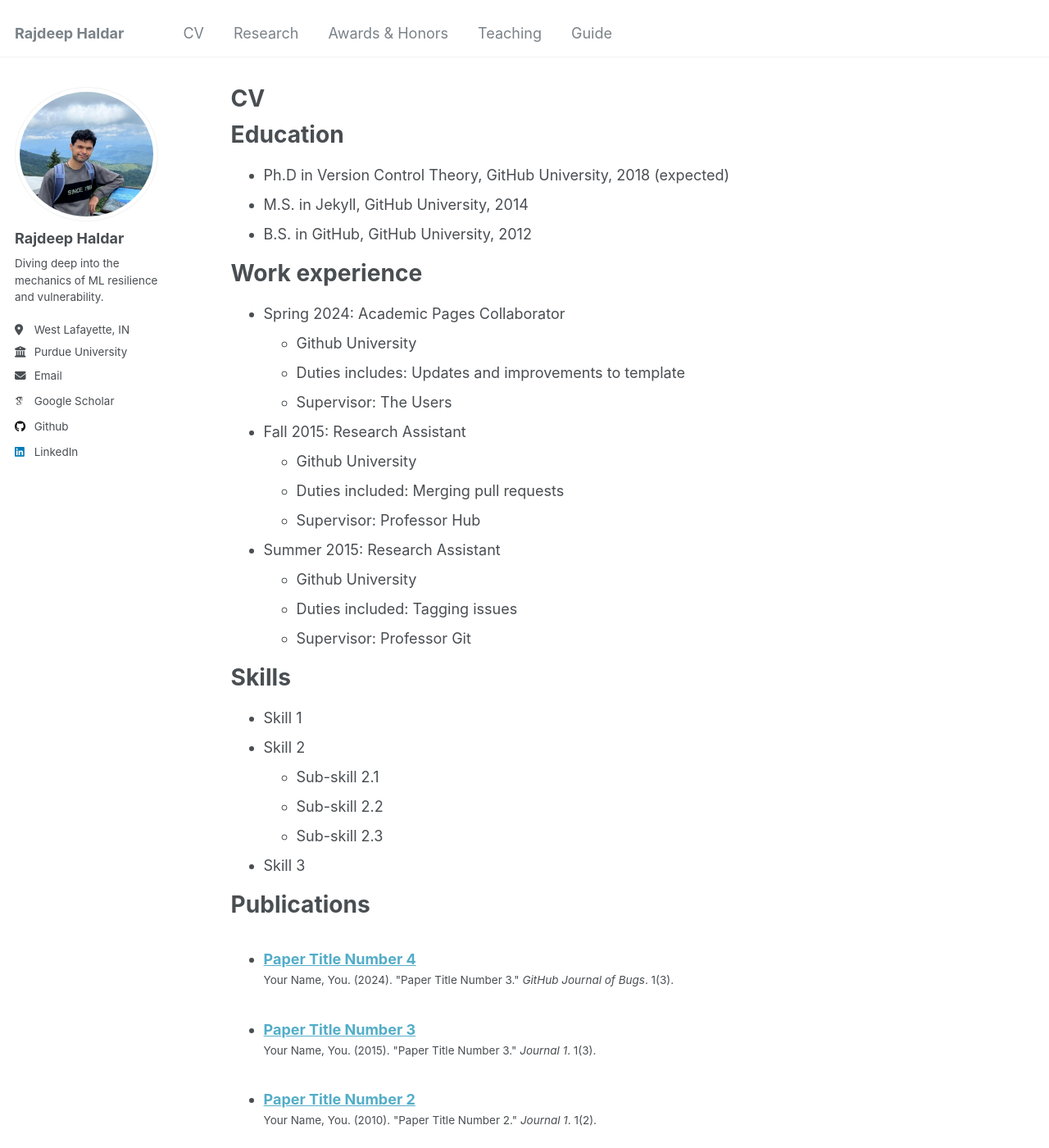
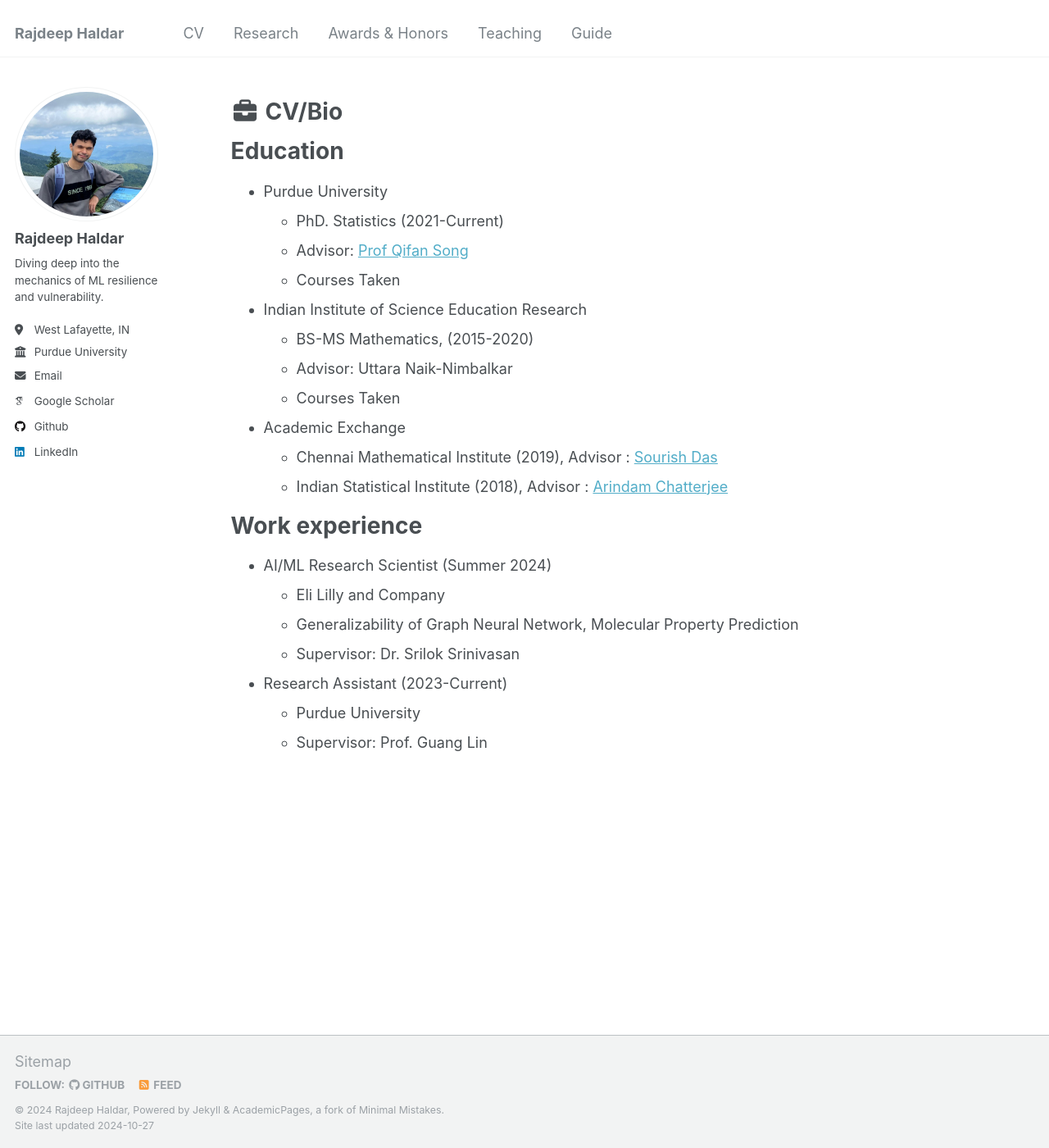
Before and after one commit to rhaldarpurdue/rhaldarpurdue.github.io, a Jekyll site: the page built from _pages/cv.md, in a window 1280 px wide and 1400 px high. Shown: the whole window at 82% size. Built offline with Jekyll 4.4.1, drawn with Linux system fonts in a browser that asks for light colours; some web fonts are replaced; some of the changed text lies outside the part shown.

Commit message:
Update cv.md

```diff
--- a/_pages/cv.md
+++ b/_pages/cv.md
@@ -8,57 +8,29 @@ redirect_from:
 ---
 
 {% include base_path %}
+# <i class="fa fa-fw fa-briefcase "></i> CV/Bio
 
 Education
 ======
-* Ph.D in Version Control Theory, GitHub University, 2018 (expected)
-* M.S. in Jekyll, GitHub University, 2014
-* B.S. in GitHub, GitHub University, 2012
+* Purdue University
+  * PhD. Statistics (2021-Current)
+  * Advisor: [Prof Qifan Song](https://www.stat.purdue.edu/people/faculty/qfsong.html)
+  * Courses Taken
+* Indian Institute of Science Education Research
+  * BS-MS Mathematics, (2015-2020)
+  * Advisor:  Uttara Naik-Nimbalkar
+  * Courses Taken
+* Academic Exchange
+  * Chennai Mathematical Institute (2019), Advisor : [Sourish Das](https://www.cmi.ac.in/~sourish/index.html)
+  * Indian Statistical Institute (2018), Advisor : [Arindam Chatterjee](https://isi.irins.org/profile/122632)
 
 Work experience
 ======
-* Spring 2024: Academic Pages Collaborator
-  * Github University
-  * Duties includes: Updates and improvements to template
-  * Supervisor: The Users
+* AI/ML Research Scientist (Summer 2024)
+  * Eli Lilly and Company
+  * Generalizability of Graph Neural Network, Molecular Property Prediction
+  * Supervisor: Dr. Srilok Srinivasan
 
-* Fall 2015: Research Assistant
-  * Github University
-  * Duties included: Merging pull requests
-  * Supervisor: Professor Hub
-
-* Summer 2015: Research Assistant
-  * Github University
-  * Duties included: Tagging issues
-  * Supervisor: Professor Git
-
-Skills
-======
-* Skill 1
-* Skill 2
-  * Sub-skill 2.1
-  * Sub-skill 2.2
-  * Sub-skill 2.3
-* Skill 3
-
-Publications
-======
-  <ul>{% for post in site.publications reversed %}
-    {% include archive-single-cv.html %}
-  {% endfor %}</ul>
-
-Talks
-======
-  <ul>{% for post in site.talks reversed %}
-    {% include archive-single-talk-cv.html  %}
-  {% endfor %}</ul>
-
-Teaching
-======
-  <ul>{% for post in site.teaching reversed %}
-    {% include archive-single-cv.html %}
-  {% endfor %}</ul>
-
-Service and leadership
-======
-* Currently signed in to 43 different slack teams
+* Research Assistant (2023-Current)
+  * Purdue University
+  * Supervisor: Prof. Guang Lin
```
Also changed, not shown: other parts of _pages/cv.md (+1 -1 lines).
